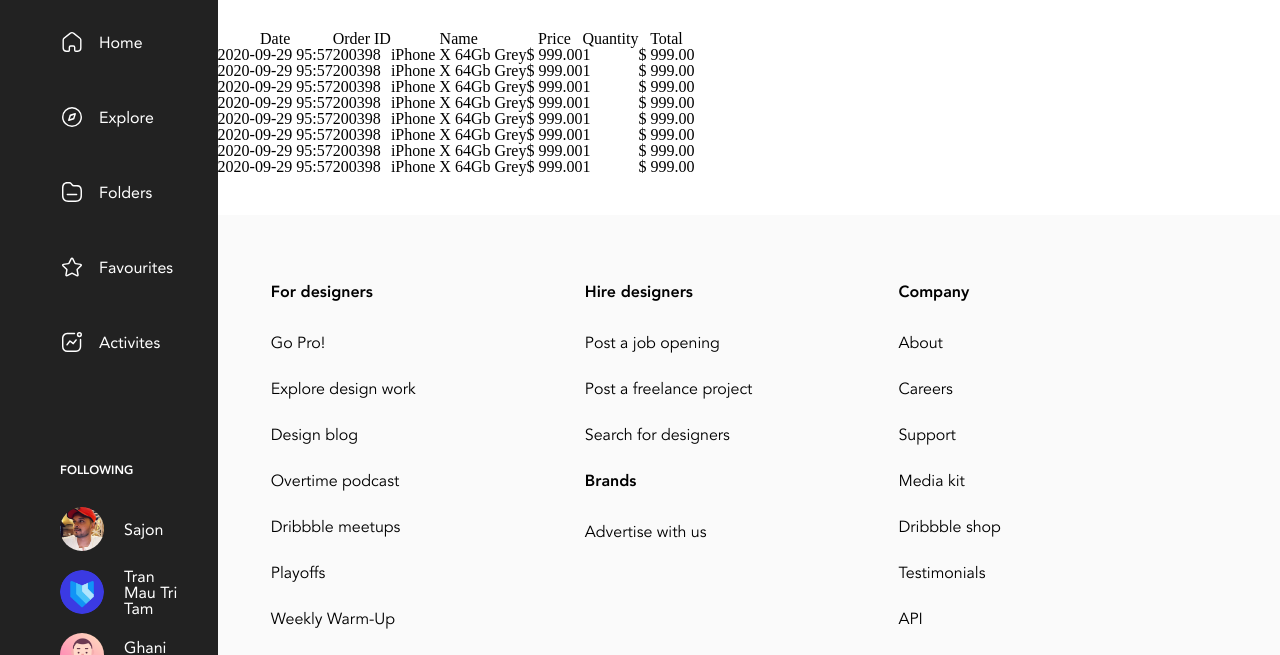
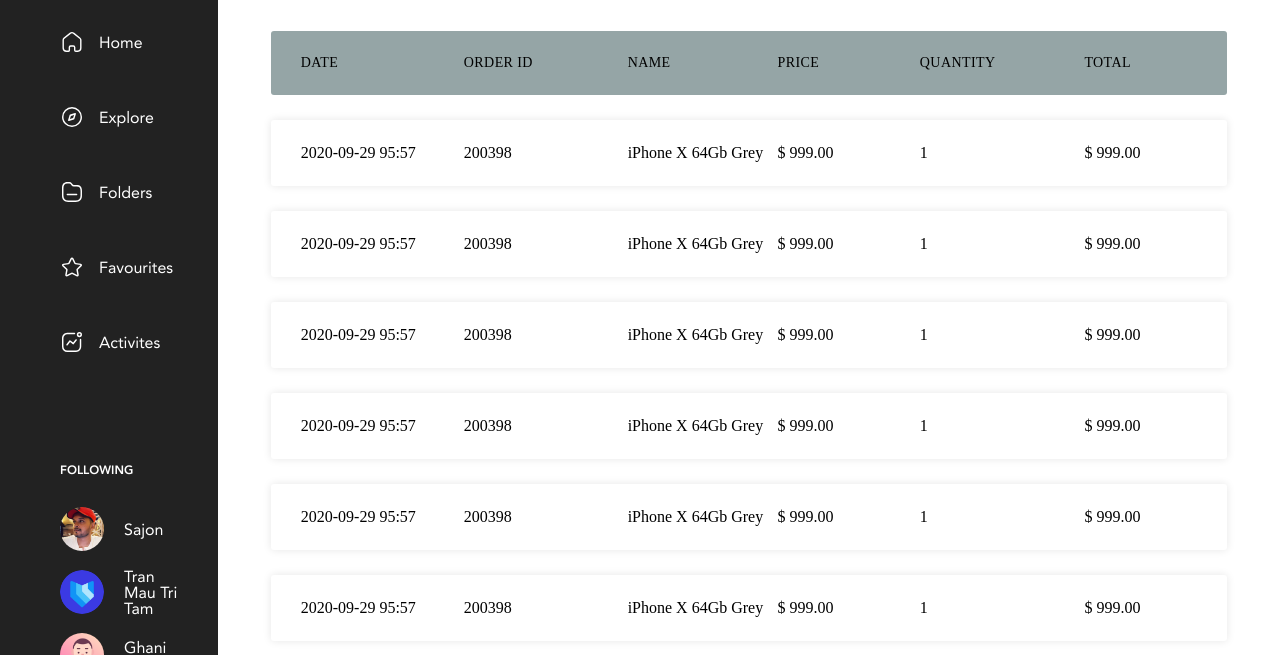
Before and after one commit to Ssosiashvili/mmidterm, a plain HTML site: page second.html in a window 1280 px wide. Shown: the part 135-790 px from the top of the page. Drawn offline with Linux system fonts and the light colour scheme.

Commit message:
changed dashboard table

```diff
--- a/second.html
+++ b/second.html
@@ -82,81 +82,89 @@
             </header>
             <hr>
             <section>
-                <table>
-                    <TR>
-                        <th>Date</th>
-                        <th>Order ID</th>
-                        <th>Name</th>
-                        <th>Price</th>
-                        <th>Quantity</th>
-                        <th>Total</th>
-                    </TR>
-                    <TR>
-                        <TD>2020-09-29 95:57</TD>
-                        <TD>200398</TD>
-                        <TD>iPhone X 64Gb Grey</TD>
-                        <TD>$ 999.00</TD>
-                        <TD>1</TD>
-                        <TD>$ 999.00</TD>
-                    </TR>
-                    <TR>
-                        <TD>2020-09-29 95:57</TD>
-                        <TD>200398</TD>
-                        <TD>iPhone X 64Gb Grey</TD>
-                        <TD>$ 999.00</TD>
-                        <TD>1</TD>
-                        <TD>$ 999.00</TD>
-                    </TR>
-                    <TR>
-                        <TD>2020-09-29 95:57</TD>
-                        <TD>200398</TD>
-                        <TD>iPhone X 64Gb Grey</TD>
-                        <TD>$ 999.00</TD>
-                        <TD>1</TD>
-                        <TD>$ 999.00</TD>
-                    </TR>
-                    <TR>
-                        <TD>2020-09-29 95:57</TD>
-                        <TD>200398</TD>
-                        <TD>iPhone X 64Gb Grey</TD>
-                        <TD>$ 999.00</TD>
-                        <TD>1</TD>
-                        <TD>$ 999.00</TD>
-                    </TR>
-                    <TR>
-                        <TD>2020-09-29 95:57</TD>
-                        <TD>200398</TD>
-                        <TD>iPhone X 64Gb Grey</TD>
-                        <TD>$ 999.00</TD>
-                        <TD>1</TD>
-                        <TD>$ 999.00</TD>
-                    </TR>
-                    <TR>
-                        <TD>2020-09-29 95:57</TD>
-                        <TD>200398</TD>
-                        <TD>iPhone X 64Gb Grey</TD>
-                        <TD>$ 999.00</TD>
-                        <TD>1</TD>
-                        <TD>$ 999.00</TD>
-                    </TR>
-                    <TR>
-                        <TD>2020-09-29 95:57</TD>
-                        <TD>200398</TD>
-                        <TD>iPhone X 64Gb Grey</TD>
-                        <TD>$ 999.00</TD>
-                        <TD>1</TD>
-                        <TD>$ 999.00</TD>
-                    </TR>
-                    <TR>
-                        <TD>2020-09-29 95:57</TD>
-                        <TD>200398</TD>
-                        <TD>iPhone X 64Gb Grey</TD>
-                        <TD>$ 999.00</TD>
-                        <TD>1</TD>
-                        <TD>$ 999.00</TD>
-                    </TR>
-                </table>
                 <div class="colum-flex dashBoard insideContainer">
+                    <ul class="responsive-table">
+                        <li class="table-header">
+                            <div class="col col-1">Date</div>
+                            <div class="col col-2">Order ID</div>
+                            <div class="col col-3">Name</div>
+                            <div class="col col-4">Price</div>
+                            <div class="col col-5">Quantity</div>
+                            <div class="col col-6">Total</div>
+                        </li>
+                        <li class="table-row">
+                            <div class="col col-1" data-label="date">2020-09-29 95:57</div>
+                            <div class="col col-2" data-label="Order ID">200398</div>
+                            <div class="col col-3" data-label="Name">iPhone X 64Gb Grey</div>
+                            <div class="col col-4" data-label="Price">$ 999.00</div>
+                            <div class="col col-5" data-label="Quantity">1</div>
+                            <div class="col col-6" data-label="Price">$ 999.00</div>
+                        </li>
+                        <li class="table-row">
+                            <div class="col col-1" data-label="date">2020-09-29 95:57</div>
+                            <div class="col col-2" data-label="Order ID">200398</div>
+                            <div class="col col-3" data-label="Name">iPhone X 64Gb Grey</div>
+                            <div class="col col-4" data-label="Price">$ 999.00</div>
+                            <div class="col col-5" data-label="Quantity">1</div>
+                            <div class="col col-6" data-label="Price">$ 999.00</div>
+                        </li>
+                        <li class="table-row">
+                            <div class="col col-1" data-label="date">2020-09-29 95:57</div>
+                            <div class="col col-2" data-label="Order ID">200398</div>
+                            <div class="col col-3" data-label="Name">iPhone X 64Gb Grey</div>
+                            <div class="col col-4" data-label="Price">$ 999.00</div>
+                            <div class="col col-5" data-label="Quantity">1</div>
+                            <div class="col col-6" data-label="Price">$ 999.00</div>
+                        </li>
+                        <li class="table-row">
+                            <div class="col col-1" data-label="date">2020-09-29 95:57</div>
+                            <div class="col col-2" data-label="Order ID">200398</div>
+                            <div class="col col-3" data-label="Name">iPhone X 64Gb Grey</div>
+                            <div class="col col-4" data-label="Price">$ 999.00</div>
+                            <div class="col col-5" data-label="Quantity">1</div>
+                            <div class="col col-6" data-label="Price">$ 999.00</div>
+                        </li>
+                        <li class="table-row">
+                            <div class="col col-1" data-label="date">2020-09-29 95:57</div>
+                            <div class="col col-2" data-label="Order ID">200398</div>
+                            <div class="col col-3" data-label="Name">iPhone X 64Gb Grey</div>
+                            <div class="col col-4" data-label="Price">$ 999.00</div>
+                            <div class="col col-5" data-label="Quantity">1</div>
+                            <div class="col col-6" data-label="Price">$ 999.00</div>
+                        </li>
+                        <li class="table-row">
+                            <div class="col col-1" data-label="date">2020-09-29 95:57</div>
+                            <div class="col col-2" data-label="Order ID">200398</div>
+                            <div class="col col-3" data-label="Name">iPhone X 64Gb Grey</div>
+                            <div class="col col-4" data-label="Price">$ 999.00</div>
+                            <div class="col col-5" data-label="Quantity">1</div>
+                            <div class="col col-6" data-label="Price">$ 999.00</div>
+                        </li>
+                        <li class="table-row">
+                            <div class="col col-1" data-label="date">2020-09-29 95:57</div>
+                            <div class="col col-2" data-label="Order ID">200398</div>
+                            <div class="col col-3" data-label="Name">iPhone X 64Gb Grey</div>
+                            <div class="col col-4" data-label="Price">$ 999.00</div>
+                            <div class="col col-5" data-label="Quantity">1</div>
+                            <div class="col col-6" data-label="Price">$ 999.00</div>
+                        </li>
+                        <li class="table-row">
+                            <div class="col col-1" data-label="date">2020-09-29 95:57</div>
+                            <div class="col col-2" data-label="Order ID">200398</div>
+                            <div class="col col-3" data-label="Name">iPhone X 64Gb Grey</div>
+                            <div class="col col-4" data-label="Price">$ 999.00</div>
+                            <div class="col col-5" data-label="Quantity">1</div>
+                            <div class="col col-6" data-label="Price">$ 999.00</div>
+                        </li>
+                        <li class="table-row">
+                            <div class="col col-1" data-label="date">2020-09-29 95:57</div>
+                            <div class="col col-2" data-label="Order ID">200398</div>
+                            <div class="col col-3" data-label="Name">iPhone X 64Gb Grey</div>
+                            <div class="col col-4" data-label="Price">$ 999.00</div>
+                            <div class="col col-5" data-label="Quantity">1</div>
+                            <div class="col col-6" data-label="Price">$ 999.00</div>
+                        </li>
+                    </ul>
                 </div>
                 <div class="firstSection row-flex insideContainer">
                     <div class="sectionBlock colum-flex">
--- a/styles/main.css
+++ b/styles/main.css
@@ -436,8 +436,74 @@
 .rightBox .forCricle a {
     margin-left: 0px;
 }
-table>tr>th {
-    font-family: 'Avenir heavy';
-    color: #111111;
-    font-size: 18px;
+  /* .container {
+    max-width: 1000px;
+    margin-left: auto;
+    margin-right: auto;
+    padding-left: 10px;
+    padding-right: 10px;
+  } */
+
+.responsive-table> li {
+        border-radius: 3px;
+        padding: 25px 30px;
+        display: flex;
+        justify-content: space-between;
+        margin-bottom: 25px;
 }
+.table-header {
+    background-color: #95A5A6;
+    font-size: 14px;
+    text-transform: uppercase;
+    letter-spacing: 0.03em;
+}
+.table-row {
+    background-color: #ffffff;
+    box-shadow: 0px 0px 9px 0px rgba(0,0,0,0.1);
+}
+.col-1 {
+    flex-basis: 18.2%;
+}
+.col-2 {
+    flex-basis: 18.28%;
+}
+.col-3 {
+    flex-basis: 16.73%;
+}
+.col-4 {
+    flex-basis: 15.88%;
+}
+.col-5 {
+    flex-basis: 18.36%;
+}
+.col-6 {
+    flex-basis: 12.55%;
+}
+
+@media all and (max-width: 767px) {
+    .table-header {
+    display: none;
+    }
+    .table-row{
+
+    }
+    li {
+    display: block;
+    }
+    .col {
+
+    flex-basis: 100%;
+
+    }
+    .col {
+    display: flex;
+    padding: 10px 0;
+    &:before {
+        color: #6C7A89;
+        padding-right: 10px;
+        content: attr(data-label);
+        flex-basis: 50%;
+        text-align: right;
+    }
+    }
+}
```
